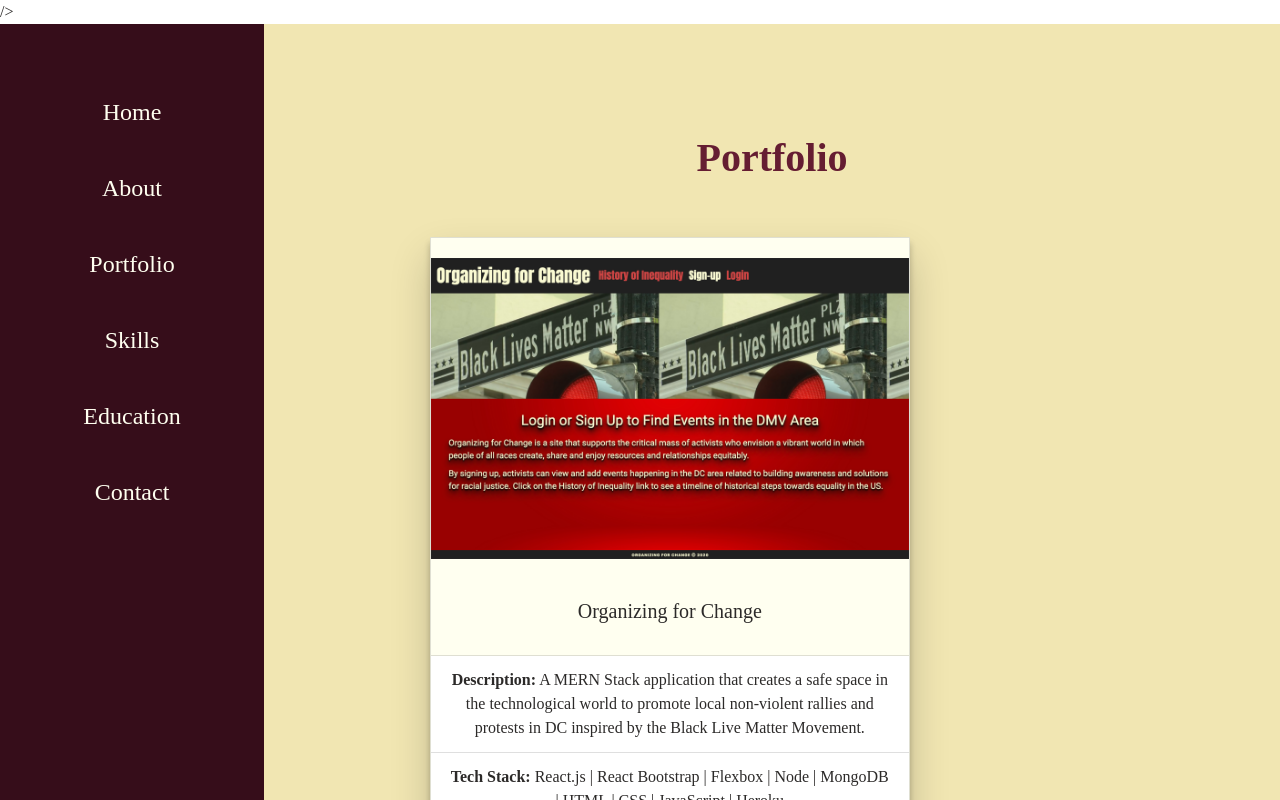
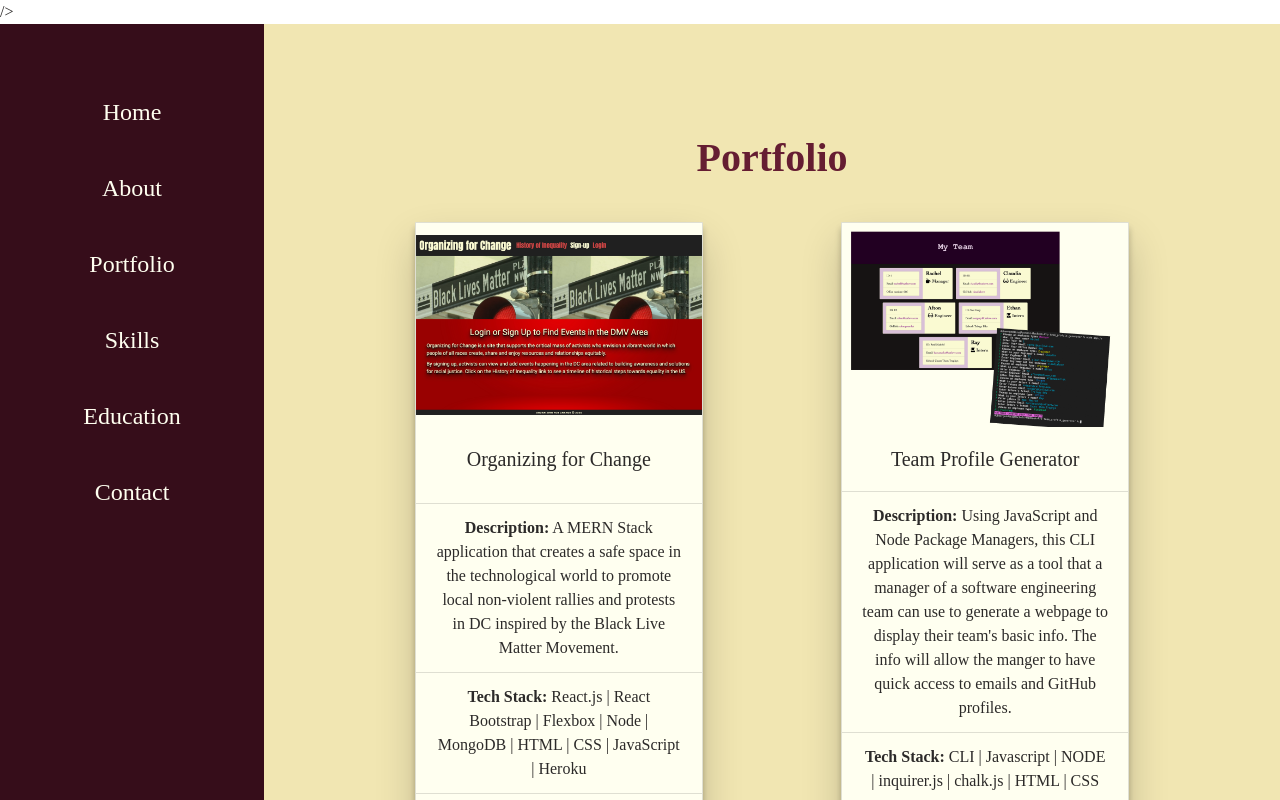
Before and after one commit to dcbeergoddess/portfolio_website_reactjs, a React (Create React App) app: page /portfolio in a window 1280 px wide. Shown: the top 800 px of the page. Built offline with nearby package versions, Linux system fonts and the light colour scheme; a web font is replaced by a local one.

Commit message:
fixed delpyed link

```diff
--- a/src/App.css
+++ b/src/App.css
@@ -169,34 +169,19 @@ p {
 
 .card {
   background: ivory;
-  width: 2rem;
   border-radius: 1px;
-  margin: 25px;
+  margin: 10px;
   position: relative;
   box-shadow: 0 20px 40px rgba(0, 0, 0, 0.19), 0 6px 6px rgba(0, 0, 0, 0.23);
   text-align: center;
 }
 
-
+.title {
+  margin-bottom: 0;
+}
 .img-style {
   width: 100%;
 }
-
-/* .card > .content {
-  padding-left: 1rem;
-  padding-right: 1rem;
-  font-size: 15px;
-}
-
-.card > .content > ul {
-  list-style-type: none;
-}
-
-.card > .content > ul > li {
-  margin-top: 18px;
-} */
-
-
 
 .btn {
   margin: 10px;
--- a/src/components/Flex.js
+++ b/src/components/Flex.js
@@ -7,7 +7,7 @@ export const Flex = props => (
       display: props.container ? "flex" : "block",
       justifyContent: props.justifyContent || "flex-start",
       flexDirection: props.flexDirection || "row",
-      flexGrow: props.flexGrow || 0,
+      flexGrow: props.flexGrow || 3,
       flexBasis: props.flexBasis || "auto",
       flexShrink: props.flexShrink || 1,
       flexWrap: props.flexWrap || "wrap",
--- a/src/components/Projectcard.js
+++ b/src/components/Projectcard.js
@@ -8,18 +8,18 @@ class Projectcard extends Component {
     return (
 
       <>
-        <Card style={{ width: '30rem' }}>
+        <Card style={{ width: '18rem', display:"flex"}}>
           <Card.Img className="img-style" variant="top" alt={this.props.title} src={this.props.image} />
           <Card.Body>
-            <Card.Title>{this.props.title}</Card.Title>
+            <Card.Title className="title">{this.props.title}</Card.Title>
           </Card.Body>
             <ListGroup className="list-group-flush">
-              <ListGroupItem><strong>Description:</strong> {this.props.description}</ListGroupItem>
-              <ListGroupItem><strong>Tech Stack:</strong> {this.props.techstack}</ListGroupItem>
+              <ListGroupItem style={{background:"ivory"}}><strong>Description:</strong> {this.props.description}</ListGroupItem>
+              <ListGroupItem style={{background:"ivory"}}><strong>Tech Stack:</strong> {this.props.techstack}</ListGroupItem>
             </ListGroup>
           <Card.Body>
             <Button variant="outline-dark" href={this.props.github} target="_blank" rel="noopener noreferrer">Github Rep</Button>
-            <Button variant="outline-dark" href={this.props.github} target="_blank" rel="noopener noreferrer">Deployed Project</Button>
+            <Button variant="outline-dark" href={this.props.deploy} target="_blank" rel="noopener noreferrer">Deployed Project</Button>
             </Card.Body>
 
         </Card>
```
